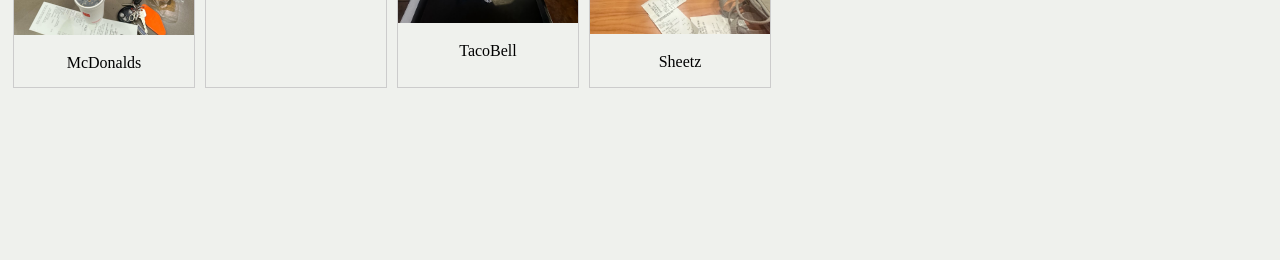
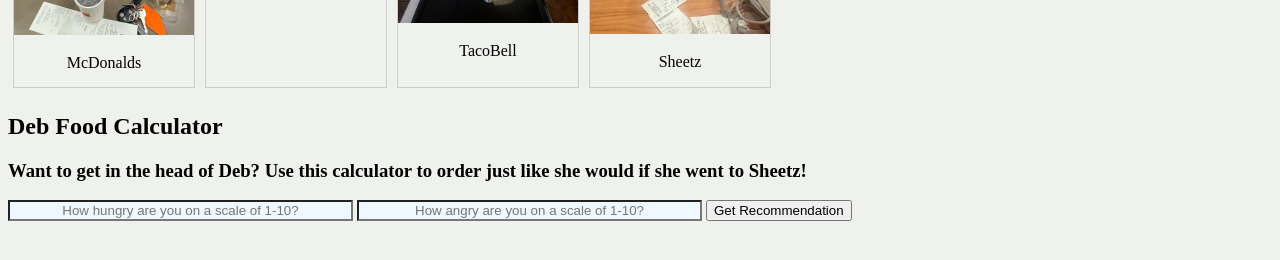
Before and after one commit to mayciekulp/mayciekulp.github.io, a plain HTML site: page other.html in a window 1280 px wide. Shown: the part 312-572 px from the top of the page. Drawn offline with Linux system fonts and the light colour scheme; files whose address does not match are found by name.

Commit message:
Update other.html

```diff
--- a/other.html
+++ b/other.html
@@ -63,5 +63,15 @@
 </div>
     </section>
 <!--EVIL CHILD DEB-->
+<h2>Deb Food Calculator</h2>
+<h3>Want to get in the head of Deb? Use this calculator to order just like she would if she went to Sheetz!</h3>
+ <form onsubmit="return getRecommendation()">
+    <input type="text" id="hungry" placeholder="How hungry are you on a scale of 1-10?" size="40" style="text-align: center; background-color: aliceblue;">
+    <input type="text" id="thirsty" placeholder="How angry are you on a scale of 1-10?" size="40" style="text-align: center; background-color: aliceblue;">
+    <input type="submit" value="Get Recommendation">
+  </form>
+
+  <p id="result"></p>
+</html>
 
 <!--HOBBY DEB-->
```
